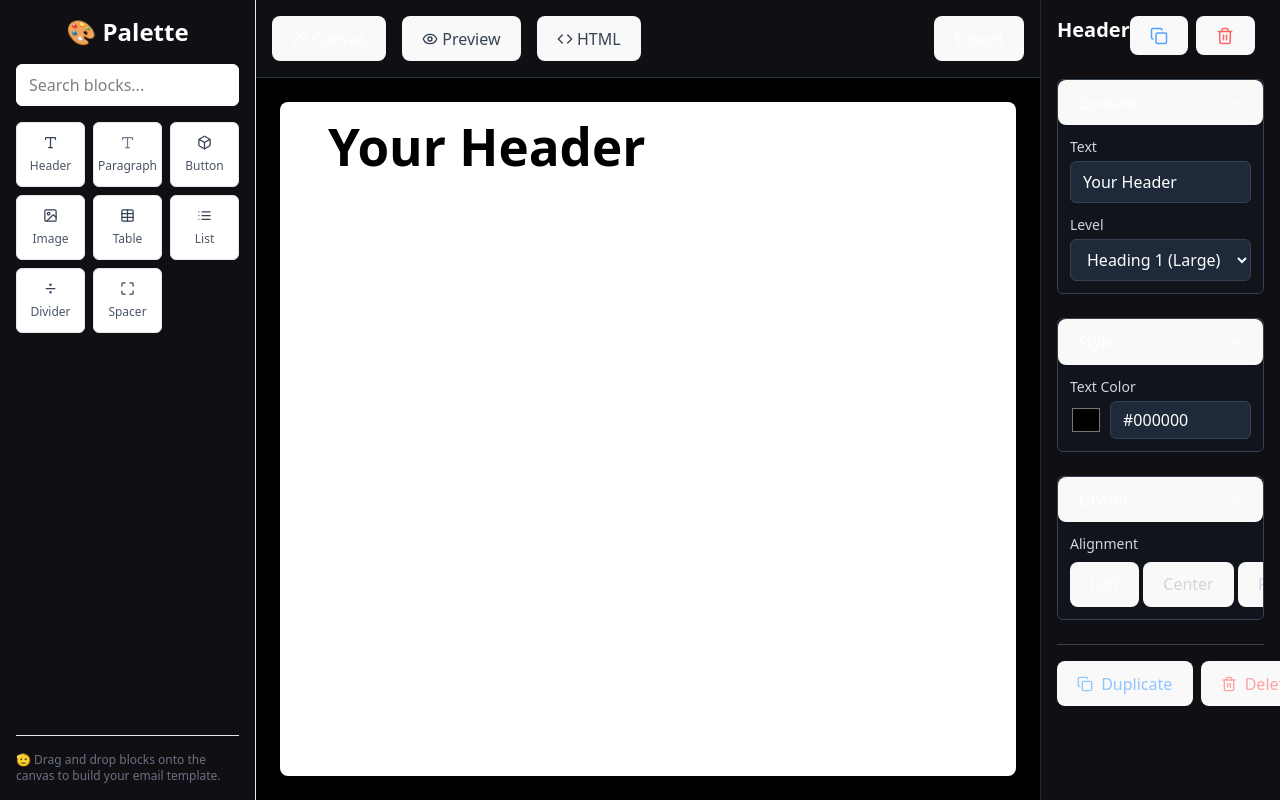
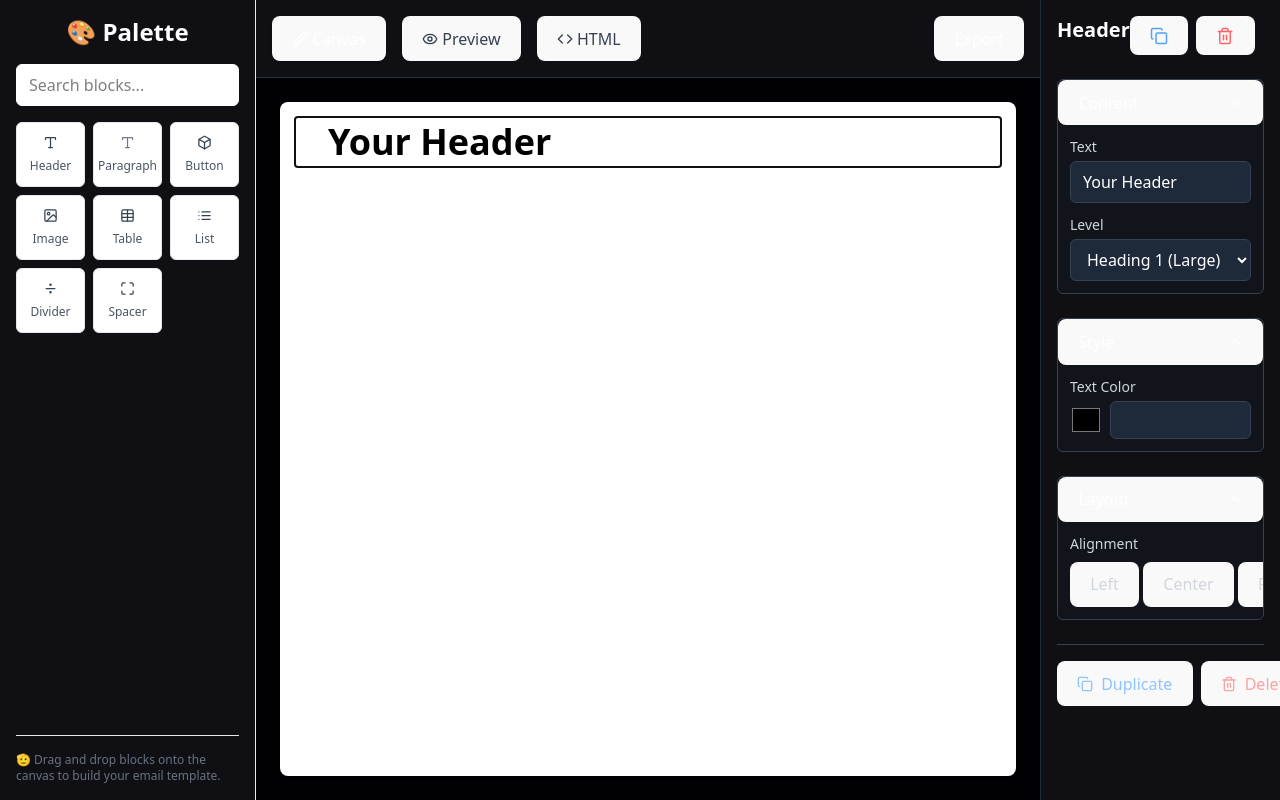
Before and after one commit to moboluwade/email-template-builder, a React (Vite) app: page / in a window 1280 px wide. Both pictures are taken after a click on the button "Header". Built offline with nearby package versions, Linux system fonts and the light colour scheme.

Commit message:
feat: infer styles from dedicated style property not content

```diff
--- a/src/components/editor/BlockRenderer.tsx
+++ b/src/components/editor/BlockRenderer.tsx
@@ -4,30 +4,83 @@ interface BlockRendererProps {
   block: Block;
 }
 
+// Centralized styles for headers
+const HeaderStylesCSS = {
+  h1: {
+    fontSize: "2.25rem",
+    fontWeight: "bold",
+  },
+  h2: {
+    fontSize: "1.5rem",
+    fontWeight: "600",
+  },
+  h3: {
+    fontSize: "1.25rem",
+    fontWeight: "600",
+  },
+};
+
 export function BlockRenderer({ block }: BlockRendererProps) {
   switch (block.type) {
-    case "header":
+    case "header": {
+      const level = block.content.level;
       return (
-        <div
+        // Apply block.styles to the outermost wrapper
+        <div style={block.styles}>
+          {level === "h1" && (
+            <table
+              width="100%"
+              border={0}
+              cellPadding={0}
+              cellSpacing={0}
+              style={block.styles}
+            >
+              <tr>
+                <td>
+                  {/* content goes here */}
+                  <h1
                     style={{
+                      ...HeaderStylesCSS.h1,
                       color: block.content.color,
                       textAlign: block.content.align as any,
                     }}
                   >
-          {block.content.level === "h1" && (
-            <h1 className="text-2xl font-bold">{block.content.text}</h1>
+                    {block.content.text}
+                  </h1>
+                </td>
+              </tr>
+            </table>
           )}
-          {block.content.level === "h2" && (
-            <h2 className="text-xl font-bold">{block.content.text}</h2>
+          {level === "h2" && (
+            <h2
+              style={{
+                ...HeaderStylesCSS.h2,
+                color: block.content.color,
+                textAlign: block.content.align as any,
+              }}
+            >
+              {block.content.text}
+            </h2>
           )}
-          {block.content.level === "h3" && (
-            <h3 className="text-lg font-bold">{block.content.text}</h3>
+          {level === "h3" && (
+            <h3
+              style={{
+                ...HeaderStylesCSS.h3,
+                color: block.content.color,
+                textAlign: block.content.align as any,
+              }}
+            >
+              {block.content.text}
+            </h3>
           )}
         </div>
       );
+    }
 
     case "paragraph":
       return (
+        // ✅ Wrap in a div to apply block.styles
+        <div style={block.styles}>
           <p
             style={{
               color: block.content.color,
@@ -36,18 +89,21 @@ export function BlockRenderer({ block }: BlockRendererProps) {
           >
             {block.content.text}
           </p>
+        </div>
       );
 
     case "button":
       return (
-        <div style={{ textAlign: block.content.align as any }}>
-          <button
-            className="px-4 py-2 rounded-md"
+        // ✅ Apply block.styles to outer wrapper and preserve alignment
+        <div
           style={{
-              backgroundColor: block.content.backgroundColor,
-              color: block.content.textColor,
+            // ...block.styles,
+            textAlign: block.content.align as any,
+            padding: "0.25rem 2rem",
+            // block.styles.textAlign
           }}
         >
+          <button className="rounded-md" style={{ ...block.styles }}>
             {block.content.text}
           </button>
         </div>
@@ -55,7 +111,8 @@ export function BlockRenderer({ block }: BlockRendererProps) {
 
     case "image":
       return (
-        <div style={{ textAlign: block.content.align as any }}>
+        // ✅ Apply block.styles to outer wrapper and preserve alignment
+        <div style={{ ...block.styles, textAlign: block.content.align as any }}>
           {block.content.src ? (
             <img
               src={block.content.src || "/placeholder.svg"}
@@ -76,34 +133,78 @@ export function BlockRenderer({ block }: BlockRendererProps) {
 
     case "divider":
       return (
+        // ✅ Apply block.styles if needed (optional here)
+        <div style={block.styles}>
           <hr
             style={{
               borderTop: `${block.content.thickness}px ${block.content.style} ${block.content.color}`,
               margin: "1rem 0",
             }}
           />
+        </div>
       );
 
     case "spacer":
-      return <div style={{ height: `${block.content.height}px` }}></div>;
+      return (
+        // ✅ Apply block.styles to allow custom padding/margin etc.
+        <div
+          style={{ height: `${block.content.height}px`, ...block.styles }}
+        ></div>
+      );
 
     case "list":
-      return block.content.type === "ordered" ? (
-        <ol className="pl-5 list-decimal">
+      const ListTag = block.content.type === "ordered" ? "ol" : "ul";
+      const listClass =
+        block.content.type === "ordered" ? "list-decimal" : "list-disc";
+      return (
+        // ✅ Wrap list in a div for block.styles
+        <div style={block.styles}>
+          <ListTag className={`pl-5 ${listClass}`}>
             {block.content.items.map((item: string, index: number) => (
               <li key={index}>{item}</li>
             ))}
-        </ol>
-      ) : (
-        <ul className="pl-5 list-disc">
-          {block.content.items.map((item: string, index: number) => (
-            <li key={index}>{item}</li>
-          ))}
-        </ul>
+          </ListTag>
+        </div>
       );
 
     case "table":
       return (
+        <table
+          width="100%"
+          cellPadding={0}
+          cellSpacing={0}
+          border={0}
+          style={{
+            borderCollapse: "collapse",
+            width: "100%",
+            tableLayout: "fixed", // forces the table to distribute width evenly first then expand.
+            ...block.styles, // allows padding, margin etc.
+          }}
+        >
+          <tbody>
+            {block.content.data.map((row: string[], rowIndex: number) => (
+              <tr key={rowIndex}>
+                {row.map((cell: string, cellIndex: number) => (
+                  <td
+                    key={cellIndex}
+                    style={{
+                      padding: "8px",
+                      border: "1px solid #ccc",
+                      textAlign: "left",
+                    }}
+                  >
+                    {cell}
+                  </td>
+                ))}
+              </tr>
+            ))}
+          </tbody>
+        </table>
+      );
+
+      return (
+        // ✅ Wrap table in a div for block.styles
+        <div style={block.styles}>
           <table className="w-full border-collapse">
             <tbody>
               {block.content.data.map((row: string[], rowIndex: number) => (
@@ -117,6 +218,7 @@ export function BlockRenderer({ block }: BlockRendererProps) {
               ))}
             </tbody>
           </table>
+        </div>
       );
 
     default:
--- a/src/components/editor/modes/canvasMode/CanvasMode.tsx
+++ b/src/components/editor/modes/canvasMode/CanvasMode.tsx
@@ -54,15 +54,15 @@ function SortableBlock({
     <div
       ref={setNodeRef}
       style={style}
-      className={`mb-4 group relative${
+      className={` group relative ${
         selectedBlockId === block.id
           ? "ring-2 ring-[#0f0f14] rounded-xs"
-          : "hover:ring-2 hover:ring-gray-200"
+          : "hover:ring-2 hover:ring-gray-200 rounded-xs"
       }`}
       onClick={() => selectBlock(block.id)}
     >
       {showTopIndicator && (
-        <div className="absolute top-0 left-0 right-0 h-1 -translate-y-1 rounded-full bg-primary" />
+        <div className="absolute top-0 left-0 right-0 h-1 -translate-y-1 rounded-full bg-[#0f0f14]" />
       )}
       <div className="relative">
         <div
@@ -72,9 +72,7 @@ function SortableBlock({
         >
           <GripVertical size={16} className="text-gray-400" />
         </div>
-        <div className="pl-8">
-          <BlockRenderer block={block} />
-        </div>
+        <BlockRenderer block={block} />
       </div>
     </div>
   );
@@ -102,7 +100,7 @@ const CanvasMode = ({ isPaletteItemActive }: CanvasModeProps) => {
           }`}
         >
           {blocks.length === 0 ? (
-            <div className="flex flex-col items-center justify-center h-full text-gray-400">
+            <div className="flex flex-col items-center justify-center min-h-full text-gray-400">
               <p>Drag and drop building blocks here</p>
               <p className="mt-2 text-sm">or click on a block in the palette</p>
             </div>
--- a/src/components/editor/modes/previewMode/PreviewMode.tsx
+++ b/src/components/editor/modes/previewMode/PreviewMode.tsx
@@ -1,13 +1,24 @@
 import { useTemplateStore } from "@/stores/useTemplateStore";
+import { BlockRenderer } from "../../BlockRenderer";
 
 const PreviewMode = () => {
-  const { mode, getHtmlOutput } = useTemplateStore();
-
+  const { mode, getHtmlOutput, blocks } = useTemplateStore();
+  // console.log(getHtmlOutput());
   return (
     <>
       {mode === "preview" && (
-        <div className="w-full h-full p-4 mx-auto bg-white shadow-sm">
-          <div dangerouslySetInnerHTML={{ __html: getHtmlOutput() }} />
+        <div className="w-full min-h-full p-4 mx-auto bg-white rounded-lg shadow-sm">
+          {/* <div dangerouslySetInnerHTML={{ __html: getHtmlOutput() }} /> */}
+          {
+            blocks.map((block)=>{
+              return (
+                  <BlockRenderer block={block} />
+                // <div className="w-full min-h-full p-4 mx-auto bg-white shadow-sm">
+                //   {/* <div dangerouslySetInnerHTML={{ __html: getHtmlOutput() }} /> */}
+                // </div>
+              )
+            })
+          }
         </div>
       )}
     </>
--- a/src/stores/useTemplateStore.ts
+++ b/src/stores/useTemplateStore.ts
@@ -1,5 +1,6 @@
 import { create } from "zustand";
 import { nanoid } from "nanoid";
+import { serializeStyles } from "@/lib/serializeStyles";
 
 export type BlockType =
   | "header"
@@ -16,6 +17,7 @@ export interface Block {
   type: BlockType;
   content: Record<string, any>;
   position: number;
+  styles: Record<string, any>;
 }
 
 interface TemplateState {
@@ -23,9 +25,12 @@ interface TemplateState {
   selectedBlockId: string | null;
   mode: "canvas" | "preview" | "html";
 
-  // Actions
   addBlock: (type: BlockType, position?: number) => void;
-  updateBlock: (id: string, content: Record<string, any>) => void;
+  updateBlock: (
+    id: string,
+    content: Record<string, any>,
+    styles: Record<string, any>
+  ) => void;
   removeBlock: (id: string) => void;
   moveBlock: (id: string, newPosition: number) => void;
   selectBlock: (id: string | null) => void;
@@ -33,37 +38,17 @@ interface TemplateState {
   getHtmlOutput: () => string;
 }
 
-// Default content for each block type
+// Content-only data (non-styling)
 const getDefaultContent = (type: BlockType): Record<string, any> => {
   switch (type) {
     case "header":
-      return {
-        text: "Your Header",
-        level: "h1",
-        align: "left",
-        color: "#000000",
-      };
+      return { text: "Your Header", level: "h1" };
     case "paragraph":
-      return {
-        text: "Your paragraph text goes here.",
-        align: "left",
-        color: "#000000",
-      };
+      return { text: "Your paragraph text goes here." };
     case "button":
-      return {
-        text: "Click Me",
-        url: "#",
-        backgroundColor: "#645FCF",
-        textColor: "#FFFFFF",
-        align: "center",
-      };
+      return { text: "Click Me", url: "#" };
     case "image":
-      return {
-        src: "",
-        alt: "Image description",
-        width: "100%",
-        align: "center",
-      };
+      return { src: "", alt: "Image description" };
     case "table":
       return {
         rows: 2,
@@ -76,11 +61,41 @@ const getDefaultContent = (type: BlockType): Record<string, any> => {
     case "list":
       return { items: ["Item 1", "Item 2", "Item 3"], type: "unordered" };
     case "divider":
-      return { color: "#CCCCCC", style: "solid", thickness: 1 };
+      return {};
     case "spacer":
-      return { height: 20 };
+      return {};
     default:
       return {};
+  }
+};
+
+// Style-only data (moved from content)
+const getDefaultStyles = (type: BlockType): Record<string, any> => {
+  switch (type) {
+    case "header":
+      return { textAlign: "left", color: "#000000", padding: "0.25rem 2rem" };
+    case "paragraph":
+      return { textAlign: "left", color: "#000000", padding: "0.25rem 2rem" };
+    case "button":
+      return {
+        textAlign: "center",
+        backgroundColor: "#645FCF",
+        color: "#FFFFFF",
+        padding: "10px 20px",
+        textDecoration: "none",
+        borderRadius: "4px",
+        display: "inline-block",
+      };
+    case "image":
+      return { textAlign: "center", width: "100%", padding: "0.25rem 2rem" };
+    case "divider":
+      return { borderTop: "1px solid #CCCCCC", padding: "0.25rem 2rem" };
+    case "spacer":
+      return { height: "20px", padding: "0.25rem 2rem" };
+
+    default:
+      // Add a default style
+      return { textAlign: "left", color: "#000000", padding: "0.25rem 2rem" };
   }
 };
 
@@ -89,19 +104,20 @@ export const useTemplateStore = create<TemplateState>((set, get) => ({
   selectedBlockId: null,
   mode: "canvas",
 
+  // Adds a new block with content and styles
   addBlock: (type, position) =>
     set((state) => {
       const newBlock: Block = {
         id: nanoid(),
         type,
         content: getDefaultContent(type),
+        styles: getDefaultStyles(type),
         position: position !== undefined ? position : state.blocks.length,
       };
 
       const newBlocks = [...state.blocks];
       newBlocks.splice(newBlock.position, 0, newBlock);
 
-      // Update positions for all blocks
       const updatedBlocks = newBlocks.map((block, index) => ({
         ...block,
         position: index,
@@ -113,20 +129,27 @@ export const useTemplateStore = create<TemplateState>((set, get) => ({
       };
     }),
 
-  updateBlock: (id, content) =>
-    set((state) => ({
-      blocks: state.blocks.map((block) =>
+  // Updates content or styles of a block
+  updateBlock: (id, content, styles) => {
+    set((state) => {
+      const updatedBlocks = state.blocks.map((block) =>
         block.id === id
-          ? { ...block, content: { ...block.content, ...content } }
+          ? {
+              ...block,
+              content: { ...block.content, ...content },
+              styles: { ...block.styles, ...styles },
+            }
           : block
-      ),
-    })),
+      );
 
+      return { blocks: updatedBlocks };
+    });
+  },
+
+  // Removes a block
   removeBlock: (id) =>
     set((state) => {
       const newBlocks = state.blocks.filter((block) => block.id !== id);
-
-      // Update positions for all blocks
       const updatedBlocks = newBlocks.map((block, index) => ({
         ...block,
         position: index,
@@ -138,26 +161,24 @@ export const useTemplateStore = create<TemplateState>((set, get) => ({
       };
     }),
 
-  // Move a block to a new position
+  // Moves block to a new position
   moveBlock: (id, newPosition) =>
     set((state) => {
       const blockIndex = state.blocks.findIndex((block) => block.id === id);
       if (blockIndex === -1) return state;
 
-      // this shift array element positions, returning the new shifted array
       const newBlocks = [...state.blocks];
       const [movedBlock] = newBlocks.splice(blockIndex, 1);
       newBlocks.splice(newPosition, 0, movedBlock);
 
-      // Update positions for all blocks
       const updatedBlocks = newBlocks.map((block, index) => ({
         ...block,
         position: index,
       }));
 
       return {
-        blocks: updatedBlocks, // returns updated block
-        selectedBlockId: id, // keeps the moved block selected
+        blocks: updatedBlocks,
+        selectedBlockId: id,
       };
     }),
 
@@ -165,26 +186,51 @@ export const useTemplateStore = create<TemplateState>((set, get) => ({
 
   setMode: (mode) => set({ mode }),
 
+  // Converts blocks into full HTML output
   getHtmlOutput: () => {
     const { blocks } = get();
 
-    // This is a simplified version - you'll want to expand this
-    // to generate proper HTML for email templates
     const htmlParts = blocks.map((block) => {
+      const style = serializeStyles(block.styles);
       switch (block.type) {
         case "header":
-          return `<${block.content.level} style="color: ${block.content.color}; text-align: ${block.content.align};">${block.content.text}</${block.content.level}>`;
+          return `<${block.content.level} style="${style}">${block.content.text}</${block.content.level}>`;
         case "paragraph":
-          return `<p style="color: ${block.content.color}; text-align: ${block.content.align};">${block.content.text}</p>`;
+          return `<p style="${style}">${block.content.text}</p>`;
         case "button":
-          return `<div style="text-align: ${block.content.align};"><a href="${block.content.url}" style="display: inline-block; padding: 10px 20px; background-color: ${block.content.backgroundColor}; color: ${block.content.textColor}; text-decoration: none; border-radius: 4px;">${block.content.text}</a></div>`;
+          return `<div ><a href="${block.content.url}" style="${style}">${block.content.text}</a></div>`;
         case "image":
-          return `<div style="text-align: ${block.content.align};"><img src="${block.content.src}" alt="${block.content.alt}" style="width: ${block.content.width};" /></div>`;
+          return `<div style="text-align: ${block.styles.textAlign};"><img src="${block.content.src}" alt="${block.content.alt}" style="width: ${block.styles.width};" /></div>`;
         case "divider":
-          return `<hr style="border: 0; border-top: ${block.content.thickness}px ${block.content.style} ${block.content.color};" />`;
+          return `<hr style="${style}" />`;
         case "spacer":
-          return `<div style="height: ${block.content.height}px;"></div>`;
-        // Add other block types as needed
+          return `<div style="${style}"></div>`;
+        case "table": {
+          const rows = block.content.data
+            .map(
+              (row: string[]) =>
+                `<tr>${row
+                  .map(
+                    (cell: string) =>
+                      `<td style="padding: 8px; border: 1px solid #ccc; text-align: left; word-break: break-word;">${cell}</td>`
+                  )
+                  .join("")}</tr>`
+            )
+            .join("");
+
+          const columnCount = block.content.data[0]?.length || 1;
+          const colGroup = Array.from({ length: columnCount })
+            .map(() => `<col style="width: ${100 / columnCount}%;" />`)
+            .join("");
+
+          return `<table cellpadding="0" cellspacing="0" border="0" width="100%" style="border-collapse: collapse; width: 100%; ${style}">
+    <colgroup>${colGroup}</colgroup>
+    <tbody>
+      ${rows}
+    </tbody>
+  </table>`;
+        }
+
         default:
           return "";
       }
```
Lines whose indentation alone changed are shown as unchanged.
